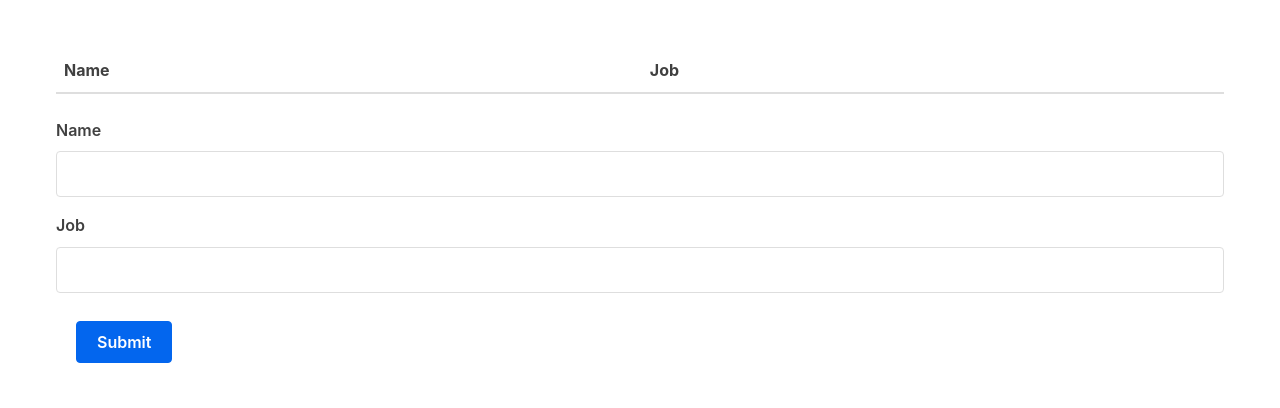
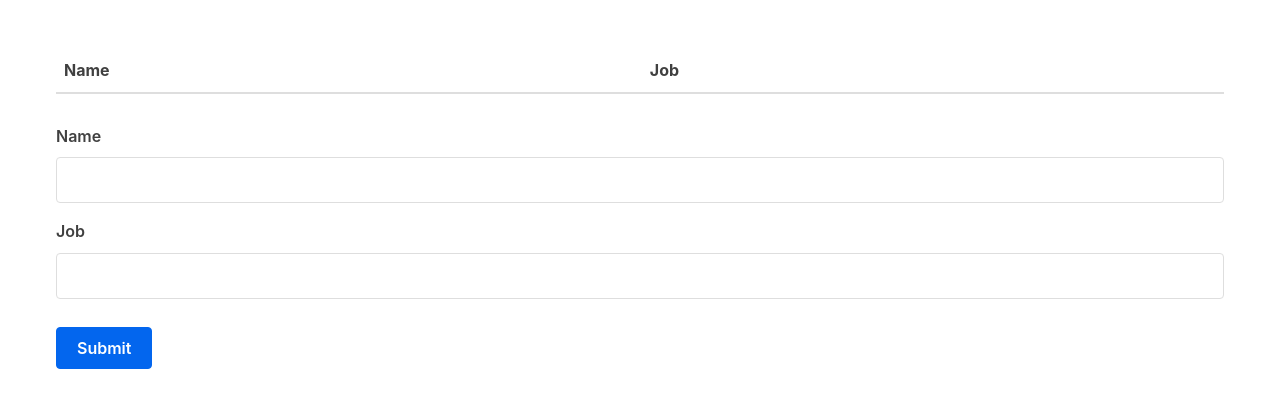
Before and after one commit to aniledev/react-contact-info, a React (Create React App) app: page / in a window 1280 px wide. Shown: the top 408 px of the page. Built offline with nearby package versions, Linux system fonts and the light colour scheme.

Commit message:
style: update form margins

```diff
--- a/src/Form.css
+++ b/src/Form.css
@@ -6,3 +6,7 @@
   border: none;
   margin: 20px;
 }
+
+form {
+  margin-top: 30px;
+}
--- a/src/index.css
+++ b/src/index.css
@@ -809,7 +809,7 @@ button,
   cursor: pointer;
   text-decoration: none;
   line-height: 1;
-  margin: 20px;
+  margin-top: 20px;
 }
 
 .button:hover,
```
